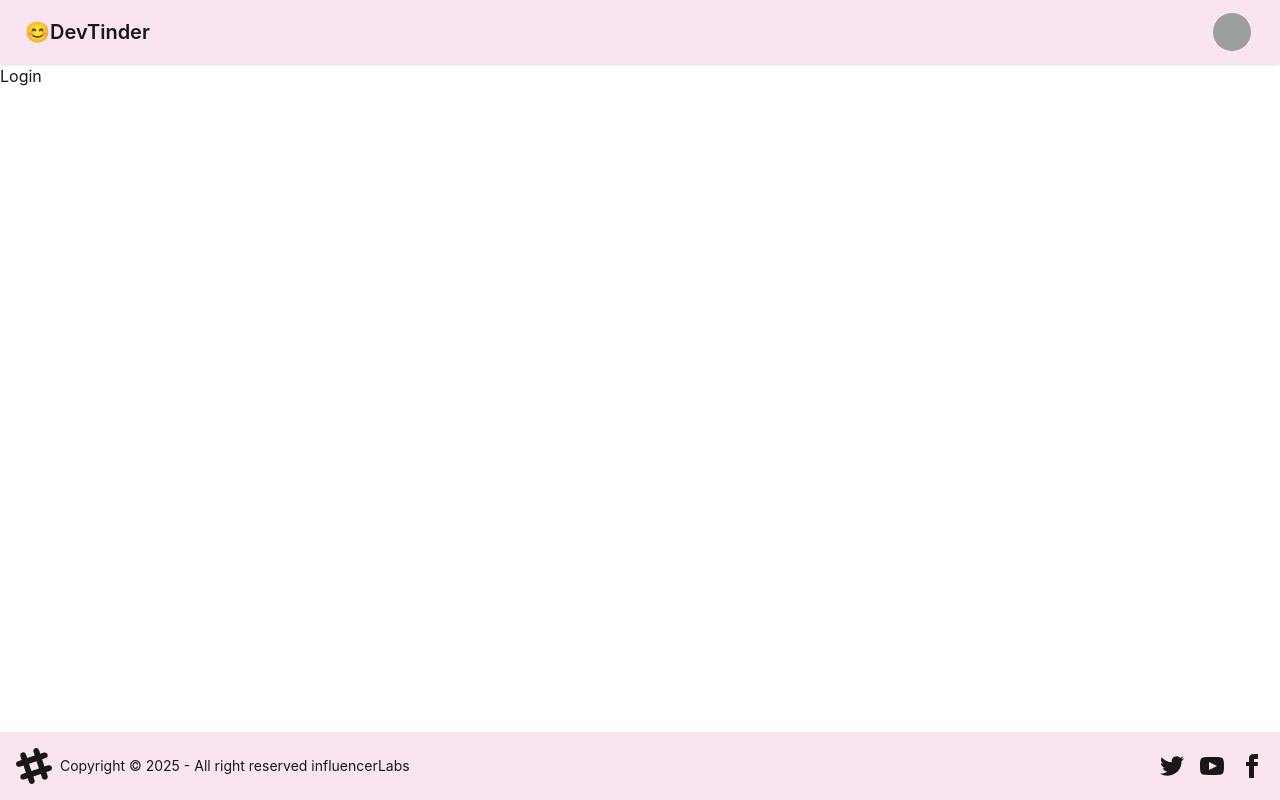
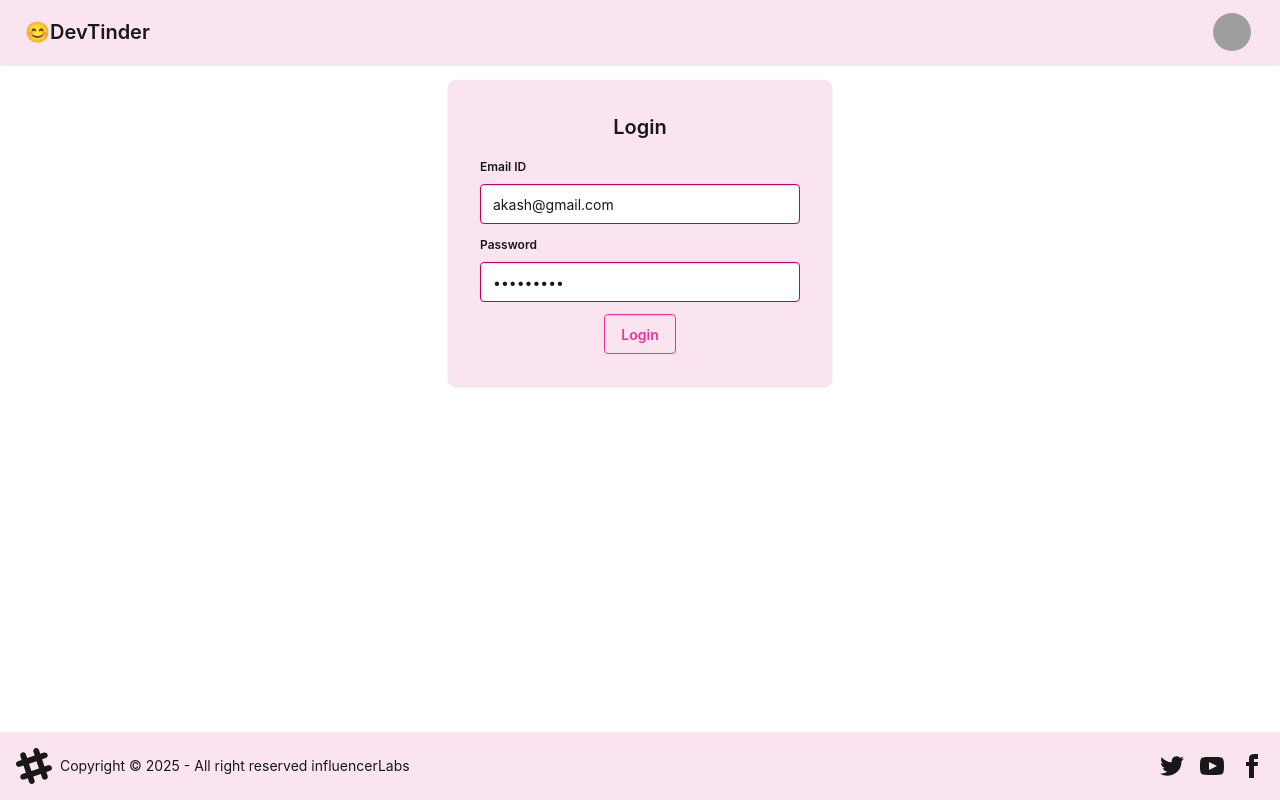
Before and after one commit to Akashkp-creator/devTinder-web, a React (Vite) app: page /login in a window 1280 px wide. Built offline with nearby package versions, Linux system fonts and the light colour scheme; grey boxes are pictures that could not be loaded.

Commit message:
added axios(withCredentials:true) in FE  & cors in BE

```diff
--- a/package.json
+++ b/package.json
@@ -11,6 +11,7 @@
   },
   "dependencies": {
     "@tailwindcss/vite": "^4.1.12",
+    "axios": "^1.11.0",
     "daisyui": "^5.0.50",
     "react": "^19.1.1",
     "react-dom": "^19.1.1",
--- a/src/Login.jsx
+++ b/src/Login.jsx
@@ -1,4 +1,66 @@
+import axios from "axios";
+import { useState } from "react";
+
 const Login = () => {
-  return <div>Login</div>;
+  const [emailId, setEmail] = useState("akash@gmail.com");
+  const [password, setPassword] = useState("Akash@123");
+  const handleLogin = async () => {
+    console.log(emailId, password);
+    try {
+      const res = await axios.post(
+        "http://localhost:3000/login",
+        {
+          emailId,
+          password,
+        },
+        { withCredentials: true }
+      );
+      console.log(res);
+      console.log(emailId, password);
+    } catch (error) {
+      console.log(error);
+    }
+  };
+
+  return (
+    <div className="flex justify-center my-4">
+      <div className="card w-96 bg-secondary-content card-lg shadow-sm">
+        <div className="card-body">
+          <h2 className="card-title flex justify-center">Login</h2>
+          <div>
+            <fieldset className="fieldset">
+              <legend className="fieldset-legend">Email ID</legend>
+              <input
+                type="text"
+                className="input border-pink-700"
+                placeholder="abcd@gmail.com"
+                value={emailId}
+                onChange={(e) => setEmail(e.target.value)}
+              />
+            </fieldset>
+
+            <fieldset className="fieldset">
+              <legend className="fieldset-legend">Password</legend>
+              <input
+                type="password"
+                className="input border-pink-700"
+                placeholder="Password"
+                value={password}
+                onChange={(e) => setPassword(e.target.value)}
+              />
+            </fieldset>
+          </div>
+          <div className="justify-center card-actions">
+            <button
+              className="btn  btn-outline  btn-secondary"
+              onClick={handleLogin}
+            >
+              Login
+            </button>
+          </div>
+        </div>
+      </div>
+    </div>
+  );
 };
 export default Login;
```
Also changed, not shown: 1 other file (tests, documents, lock files or other folders).
